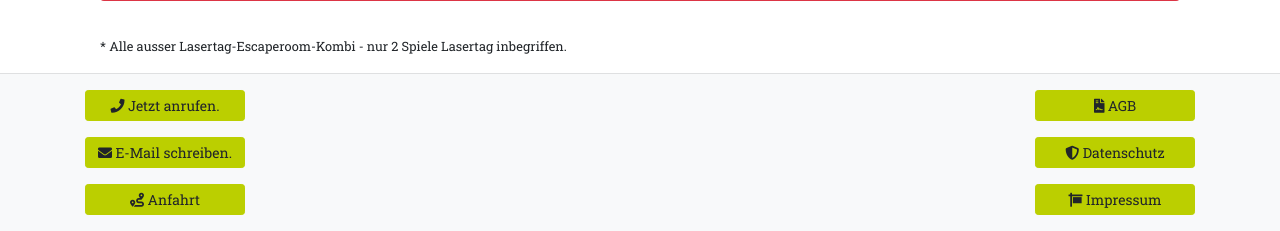
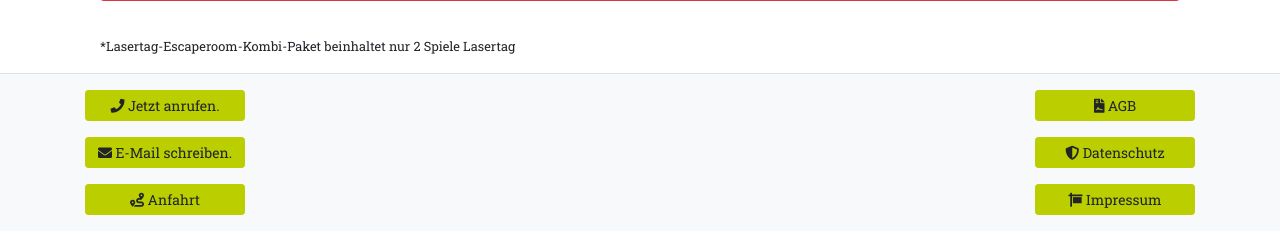
Before and after one commit to Rivagroup/lgc-website, a CodeIgniter app: page /database/kindergeburtstag in a window 1280 px wide. Shown: the part 1172-1403 px from the top of the page. Run offline with CodeIgniter, Linux system fonts and the light colour scheme; some libraries are stand-ins or nearby versions.

Commit message:
better better hint

```diff
--- a/application/views/kindergeburtstag/overview.php
+++ b/application/views/kindergeburtstag/overview.php
@@ -71,5 +71,5 @@
             <a href="https://spielcenter-chemnitz.de/kombi/#lasertag" target="_blank" class="btn btn-lg btn-block btn-primary" role="button">weitere Informationen</a>
         </div>
     </div>
-    <small class="muted">* Alle ausser Lasertag-Escaperoom-Kombi - nur 2 Spiele Lasertag inbegriffen.</small>
+    <small class="muted">*Lasertag-Escaperoom-Kombi-Paket beinhaltet nur 2 Spiele Lasertag</small>
 </div>
```
